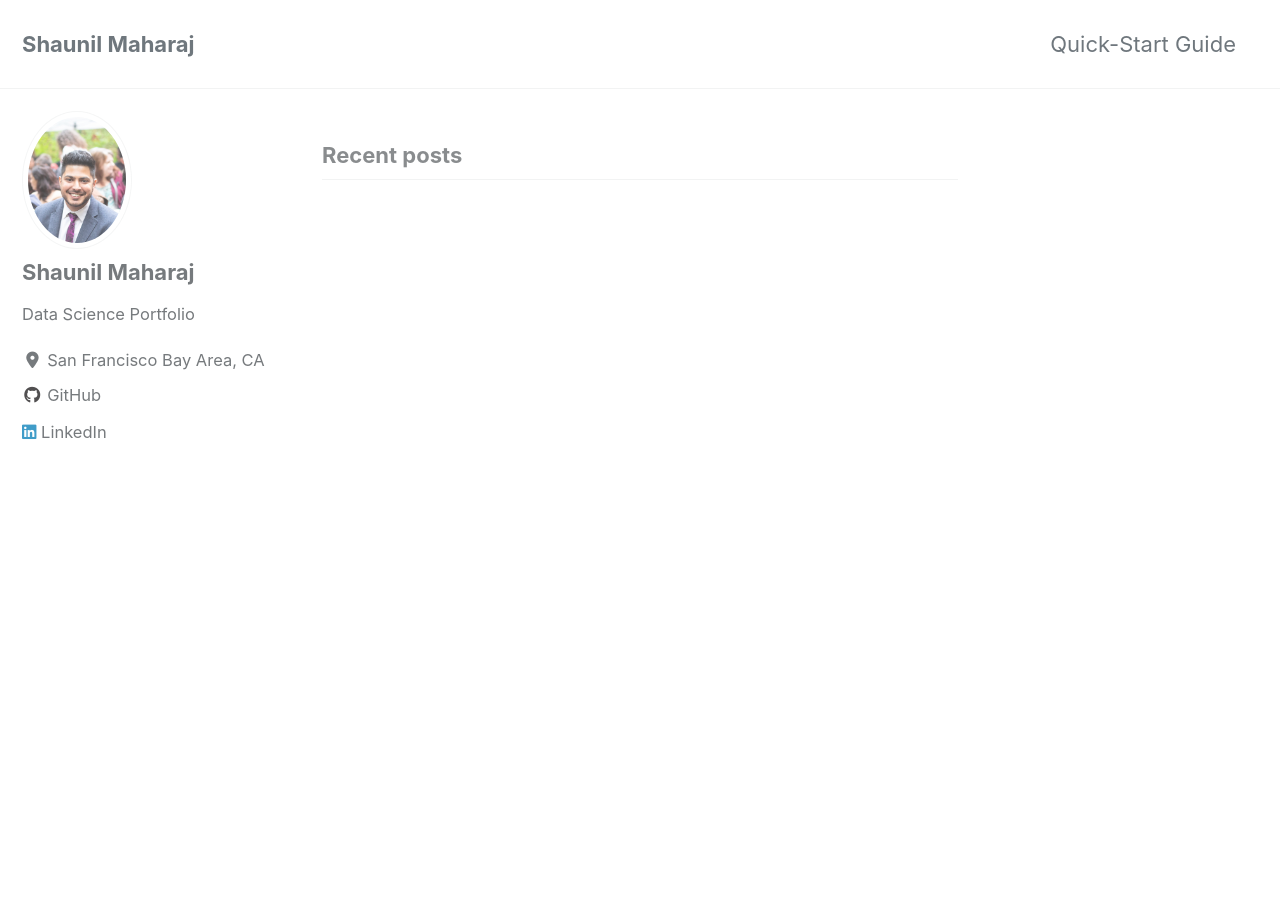
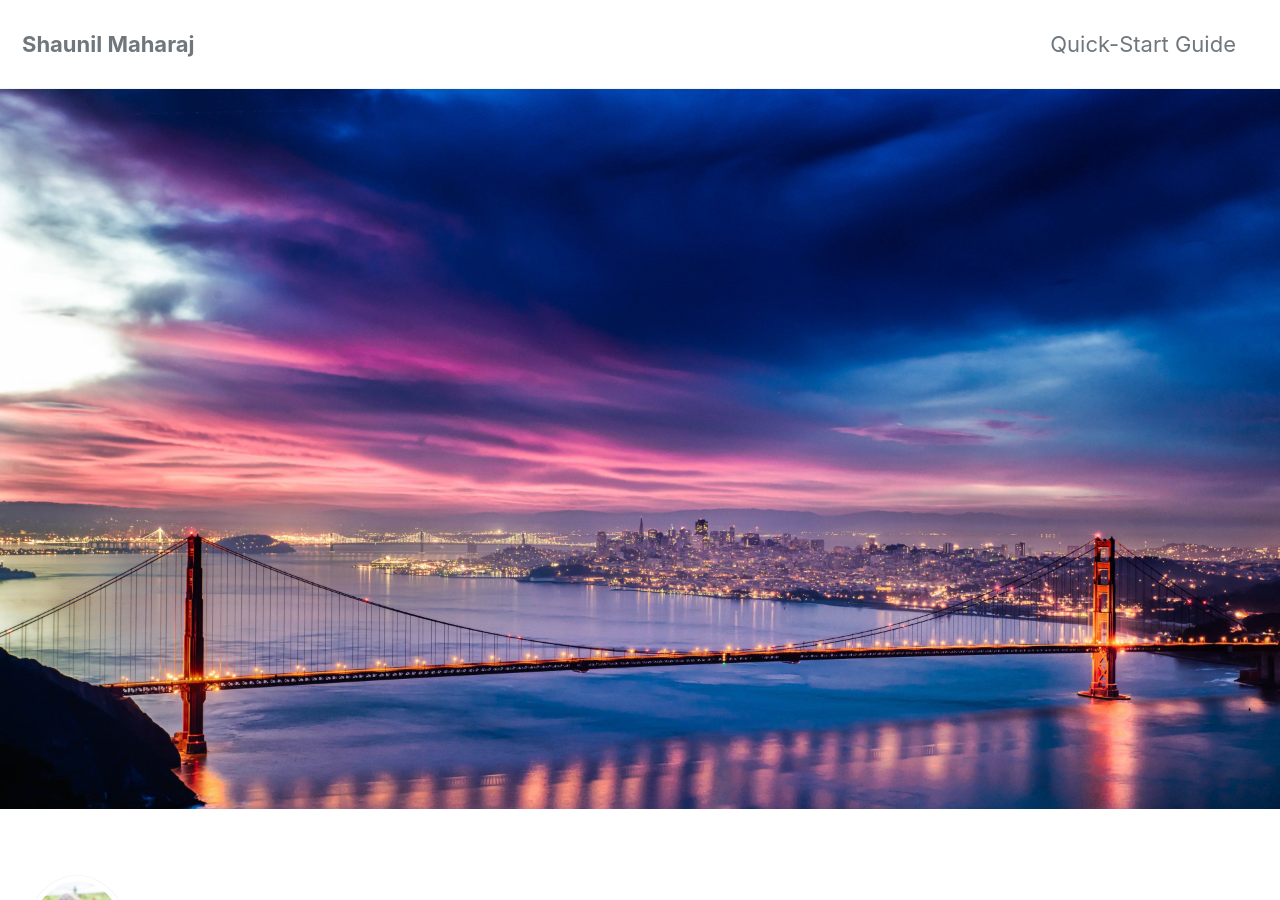
Before and after one commit to shaunildm/shaunildm.github.io, a Jekyll site: the page built from index.html, in a window 1280 px wide and 900 px high. Built offline with Jekyll 4.4.1, drawn with Linux system fonts in a browser that asks for light colours; cached includes are drawn as plain includes; nearby versions of some CDN libraries; the list of posts is cut into pages by our own code.

Commit message:
background

```diff
--- a/index.html
+++ b/index.html
@@ -1,4 +1,6 @@
 ---
 layout: home
 author_profile: true
+header:
+  image: "/images/sfcityscape.jpg"
 ---
```
